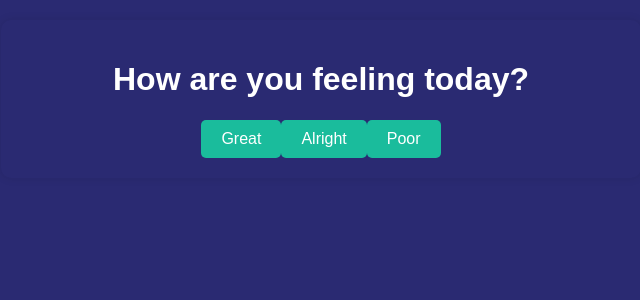
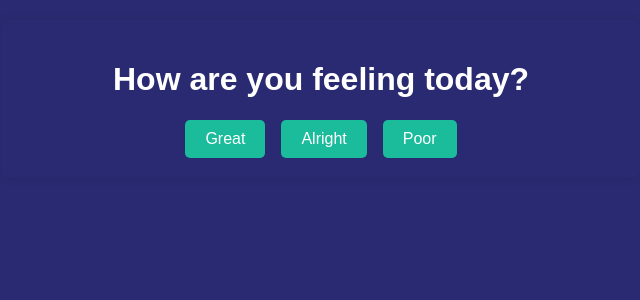
Before and after one commit to jimmydeen/zen-journal, a React (Create React App) app in the folder frontend/: page /journal in a window 1280 px wide. Shown: the top 300 px of the page, without its empty margins (319-959 px from the left). Built offline with nearby package versions, Linux system fonts and the light colour scheme; no server answers.

Commit message:
minor fix of css for question and answers

```diff
--- a/frontend/src/components/questionAndAnswer.js
+++ b/frontend/src/components/questionAndAnswer.js
@@ -6,7 +6,7 @@ function QuestionAndAnswerComponent({stage, question, answers, handleResponse})
   return (
     <div className={styles.question}>
       <h1>{question}</h1>
-      <div className={styles.answer}>
+      <div className={styles.answers}>
         {answers.map(answer =>  // needs key
           <button key={answer} className={buttonStyle.button} onClick={handleResponse(answer, stage)}>{answer}</button>
         )}
```
